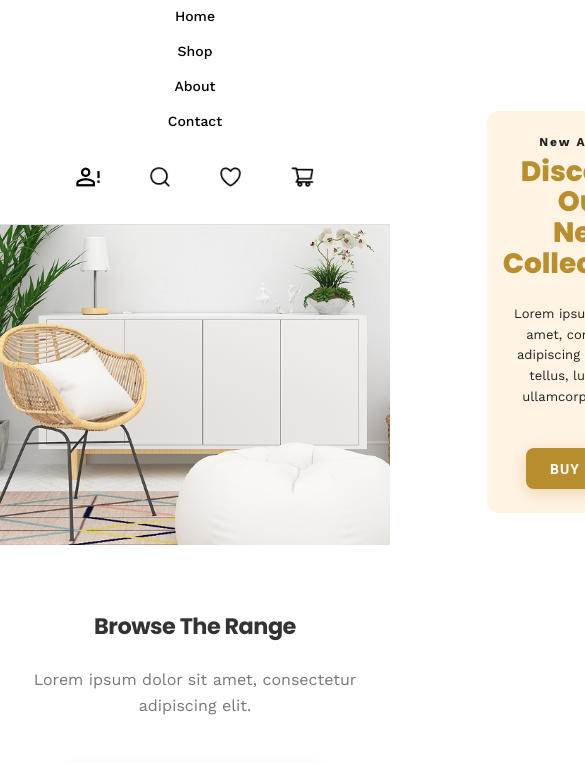
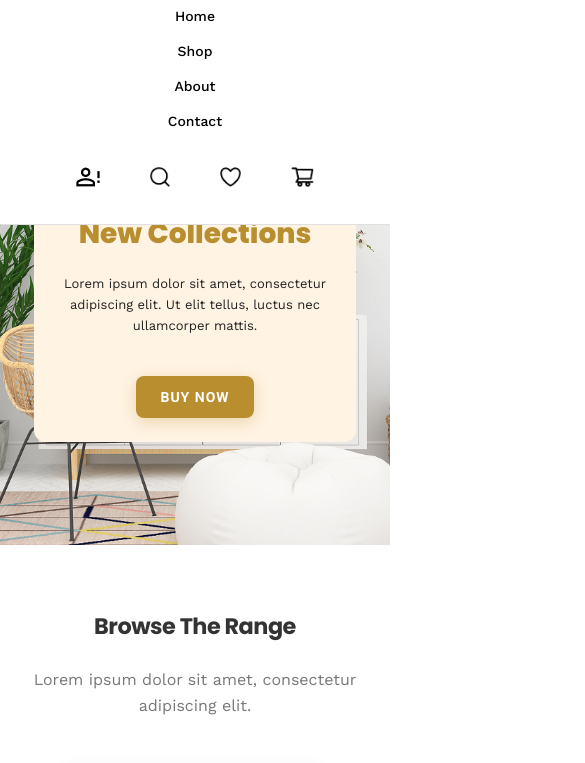
Before and after one commit to ArenaMirror03/Furniro, a plain HTML site: page index.html in a window 390 px wide. Shown: the part 81-844 px from the top of the page, 585 px wide, since content can reach past the window. Drawn offline with nearby package versions, Linux system fonts and the light colour scheme; a web font is replaced by a local one.

```diff
--- a/style.css
+++ b/style.css
@@ -337,12 +337,15 @@ body {
 }
 
 .banner-content {
- background-color: var(--color-banner-bg);
+  background-color: var(--color-banner-bg);
   padding: 3.5rem 4rem;
-  margin-top: auto;
-  margin-left: 48.7rem;
   max-width: 480px;
   border-radius: 12px;
+  position: absolute;
+  left: 51.4%;
+  top: 50%;
+  transform: translateY(-50%);
+  width: auto;
 }
 
 .small-title {
@@ -831,6 +834,7 @@ body {
 
   .banner-content {
     max-width: 700px;
+    right: 4%;
   }
 
   .main-heading {
@@ -869,6 +873,7 @@ body {
   .banner-content {
     max-width: 600px;
     padding: 3rem 3rem;
+    right: 3%;
   }
 
   .main-heading {
@@ -953,11 +958,17 @@ body {
 
   .banner {
     padding: 3rem 2rem;
+    justify-content: center;
   }
 
   .banner-content {
     padding: 2.5rem 2rem;
     max-width: 95vw;
+    position: static;
+    transform: none;
+    right: auto;
+    top: auto;
+    width: 100%;
   }
 
   .main-heading {
@@ -1077,7 +1088,11 @@ body {
   .banner-content {
     max-width: 90%;
     padding: 2rem 1.5rem;
-    margin-right: 0;
+    position: static;
+    transform: none;
+    right: auto;
+    top: auto;
+    width: 100%;
   }
 
   .main-heading {
@@ -1195,11 +1210,17 @@ body {
 
   .banner {
     min-height: 60vh;
+    justify-content: center;
   }
 
   .banner-content {
     padding: 1.8rem 1.2rem;
     border-radius: 12px;
+    position: static;
+    transform: none;
+    right: auto;
+    top: auto;
+    width: 100%;
   }
 
   .main-heading {
@@ -1332,9 +1353,18 @@ body {
     padding-top: 120px;
   }
 
+  .banner {
+    justify-content: center;
+  }
+
   .banner-content {
     padding: 1.5rem 1rem;
     border-radius: 12px;
+    position: static;
+    transform: none;
+    right: auto;
+    top: auto;
+    width: 100%;
   }
 
   .main-heading {
@@ -1533,9 +1563,18 @@ body {
     padding-top: 100px;
   }
 
+  .banner {
+    justify-content: center;
+  }
+
   .banner-content {
     padding: 1rem 0.5rem;
     border-radius: 8px;
+    position: static;
+    transform: none;
+    right: auto;
+    top: auto;
+    width: 100%;
   }
 
   .main-heading {
```
